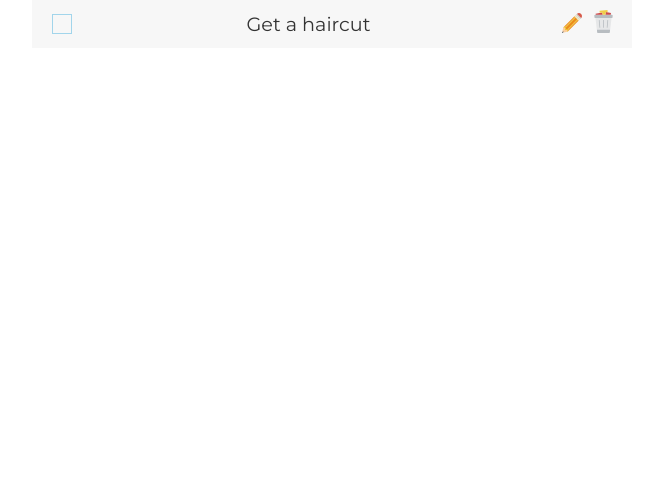
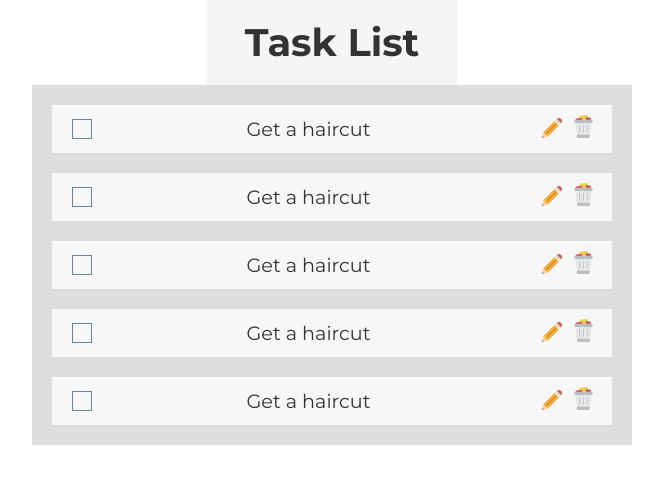
Before and after one commit to cgrossi/react-todo-frontend, a React (Create React App) app: page / in a window 1280 px wide. Shown: the top 484 px of the page, without its empty margins (308-971 px from the left). Built offline with nearby package versions, Linux system fonts and the light colour scheme.

Commit message:
Task and tasklist styling

```diff
--- a/src/components/App.js
+++ b/src/components/App.js
@@ -5,7 +5,8 @@ import TaskList from './TaskList';
 
 const App = () => {
   return (
-    <div>
+    <div className="App">
+      <h1>Task List</h1>
       <TaskList />
     </div>
   )
--- a/src/components/TaskList.js
+++ b/src/components/TaskList.js
@@ -8,6 +8,10 @@ class TaskList extends Component {
     return (
       <div className="TaskList">
         <Task />
+        <Task />
+        <Task />
+        <Task />
+        <Task />
       </div>
     )
   }
--- a/src/css/App.css
+++ b/src/css/App.css
@@ -7,4 +7,14 @@
 body {
   font-family: 'Montserrat', sans-serif;
   font-size: 1.2rem;
+  color: #333;
 }
+
+.App h1 {
+  padding: 0.5em 1em;
+  background-color: rgb(245, 245, 245);
+  display: inline-block;
+  position: relative;
+  left: 50%;
+  transform: translateX(-50%);
+}
--- a/src/css/Task.css
+++ b/src/css/Task.css
@@ -5,6 +5,7 @@
   justify-content: space-between;
   align-items: center;
   position: relative;
+  /* margin-bottom: 25px; */
 }
 
 .Task input[type="checkbox"] {
@@ -14,7 +15,6 @@
 
 .Task input[type="checkbox"] + label {
   display: block;
-  color: #333;
   cursor: pointer;
   -webkit-user-select: none;
   -moz-user-select: none;
@@ -26,7 +26,7 @@
   display: block;
   width: 20px;
   height: 20px;
-  border: 1px solid #6cc0e5;
+  border: 1px solid #053f58;
   position: absolute;
   left: 20px;
   top: -500%;
--- a/src/css/TaskList.css
+++ b/src/css/TaskList.css
@@ -2,4 +2,14 @@
   max-width: 600px;
   margin-left: auto;
   margin-right: auto;
+  background: rgb(221, 221, 221);
+  padding: 20px;
 }
+
+.TaskList .Task {
+  margin-bottom: 20px;
+}
+
+.TaskList .Task:last-of-type {
+  margin-bottom: 0;
+}
```
